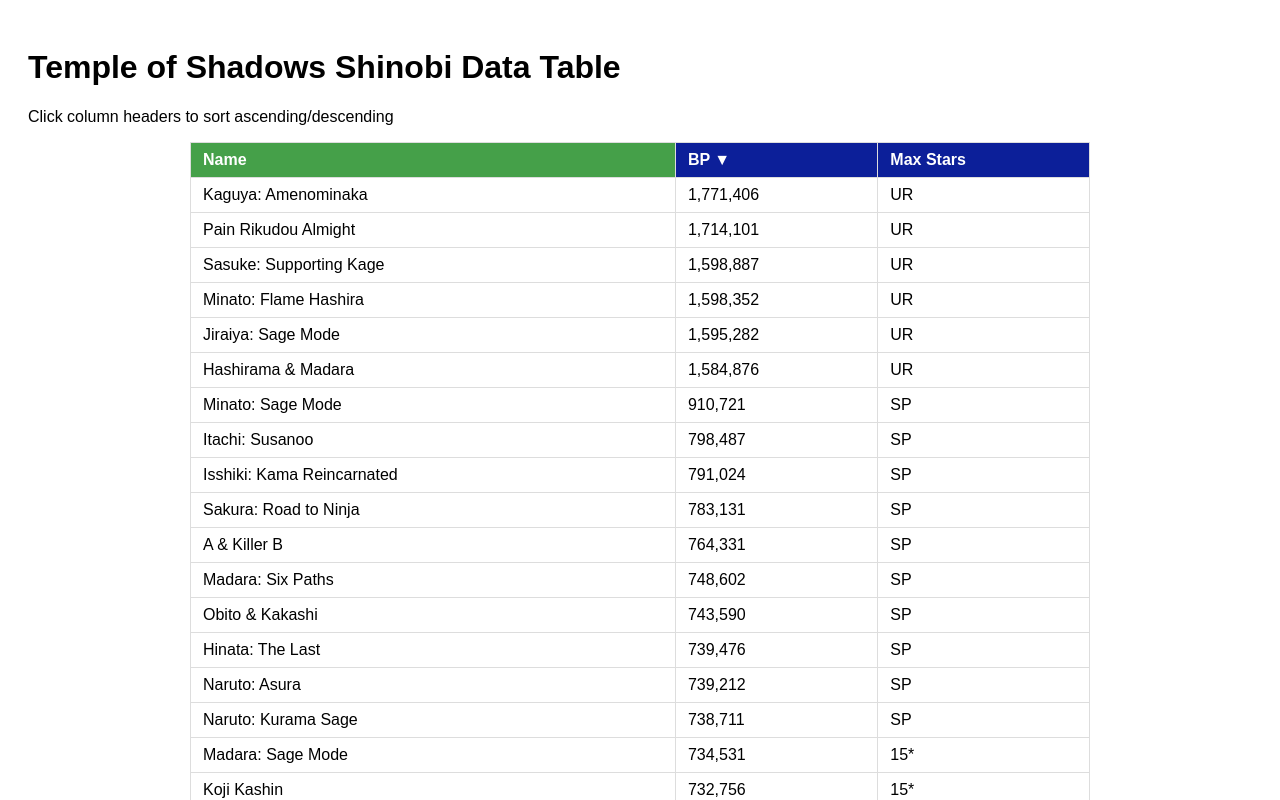
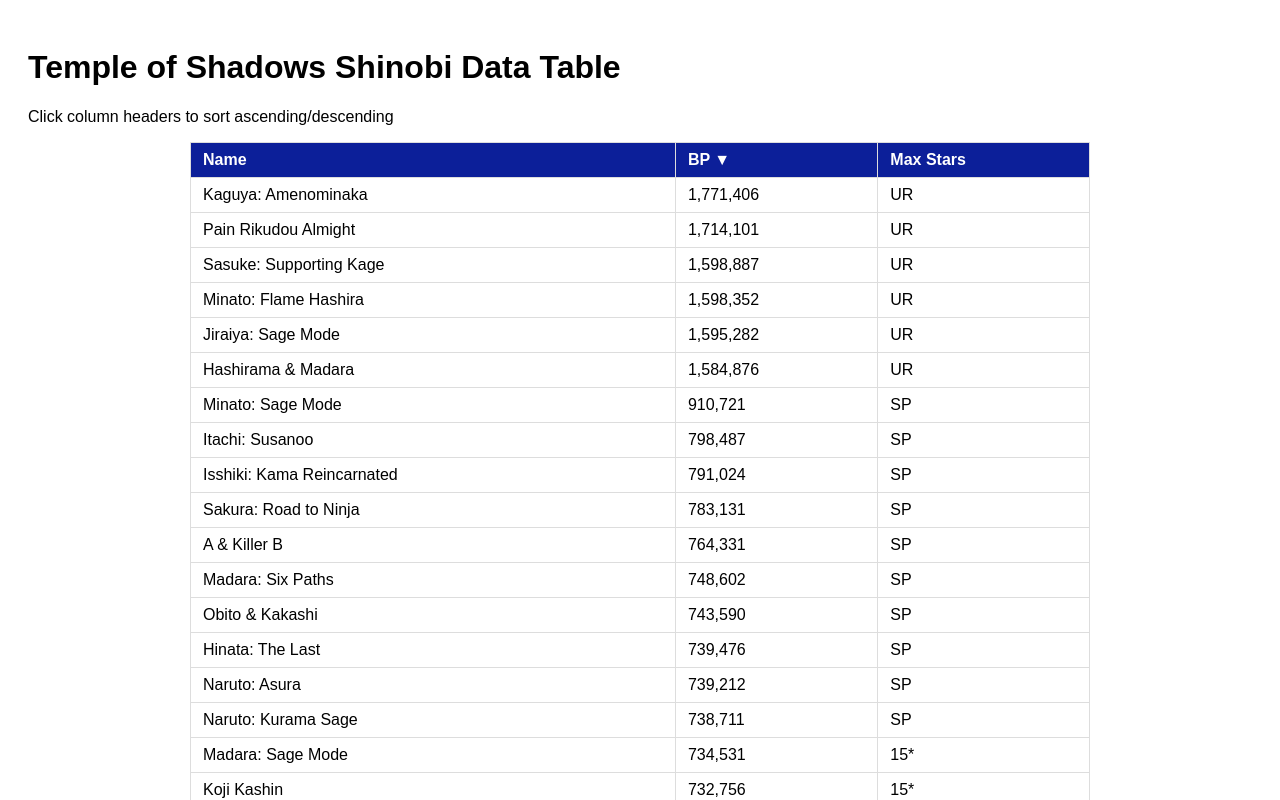
Before and after one commit to DevSingh-11/tos-data-table, a plain HTML site: page index.html in a window 1280 px wide. In both pictures the pointer is over the element "Name". Shown: the top 800 px of the page. Drawn offline with Linux system fonts and the light colour scheme.

Commit message:
Update index.html

```diff
--- a/index.html
+++ b/index.html
@@ -27,7 +27,7 @@
     color: white;
   }
   th:hover {
-    background-color: #45a049;
+    background-color: #0c1f99;
   }
   th.sorted-asc::after {
     content: " ▲";
```
